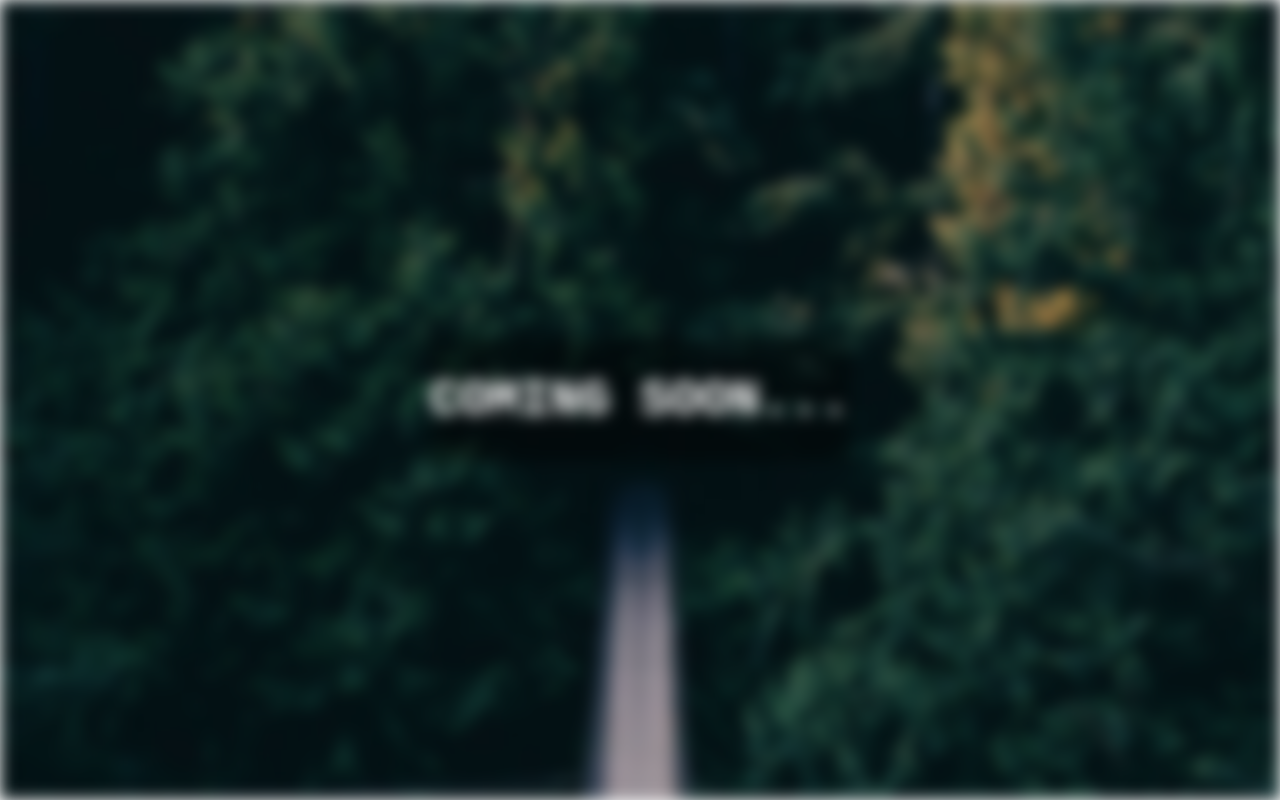
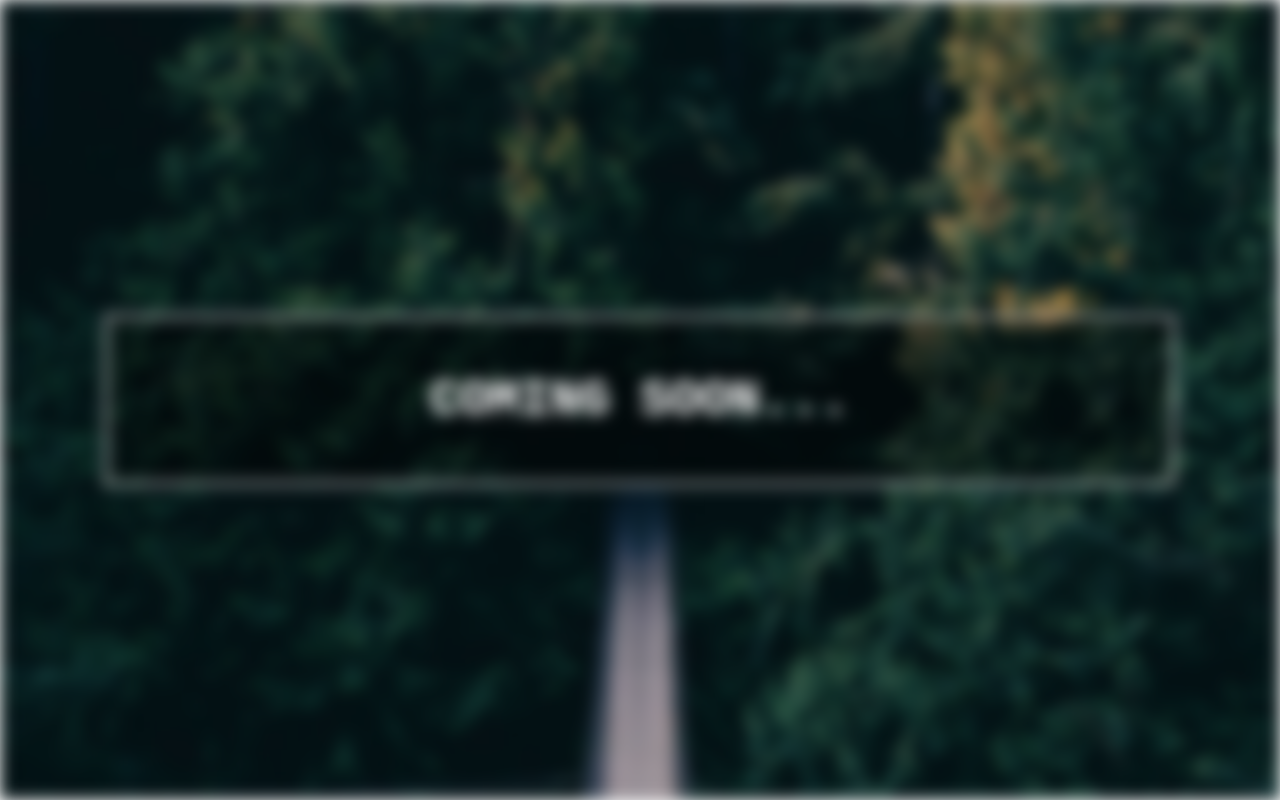
Before and after one commit to nitishkohli/TestBlogDown, a plain HTML site: page index.html in a window 1280 px wide. Drawn offline with Linux system fonts and the light colour scheme.

Commit message:
Update index.html

```diff
--- a/index.html
+++ b/index.html
@@ -29,6 +29,13 @@
               text-align: center;
               background-color: rgb(0,0,0); /* Fallback color */
               background-color: rgba(0,0,0, 0.4); /* Black w/opacity/see-through */
+              color: white;
+              font-weight: bold;
+              border: 3px solid #f1f1f1;
+              z-index: 2;
+              width: 80%;
+              padding: 20px;
+              text-align: center;
             }
 
             hr {
```
